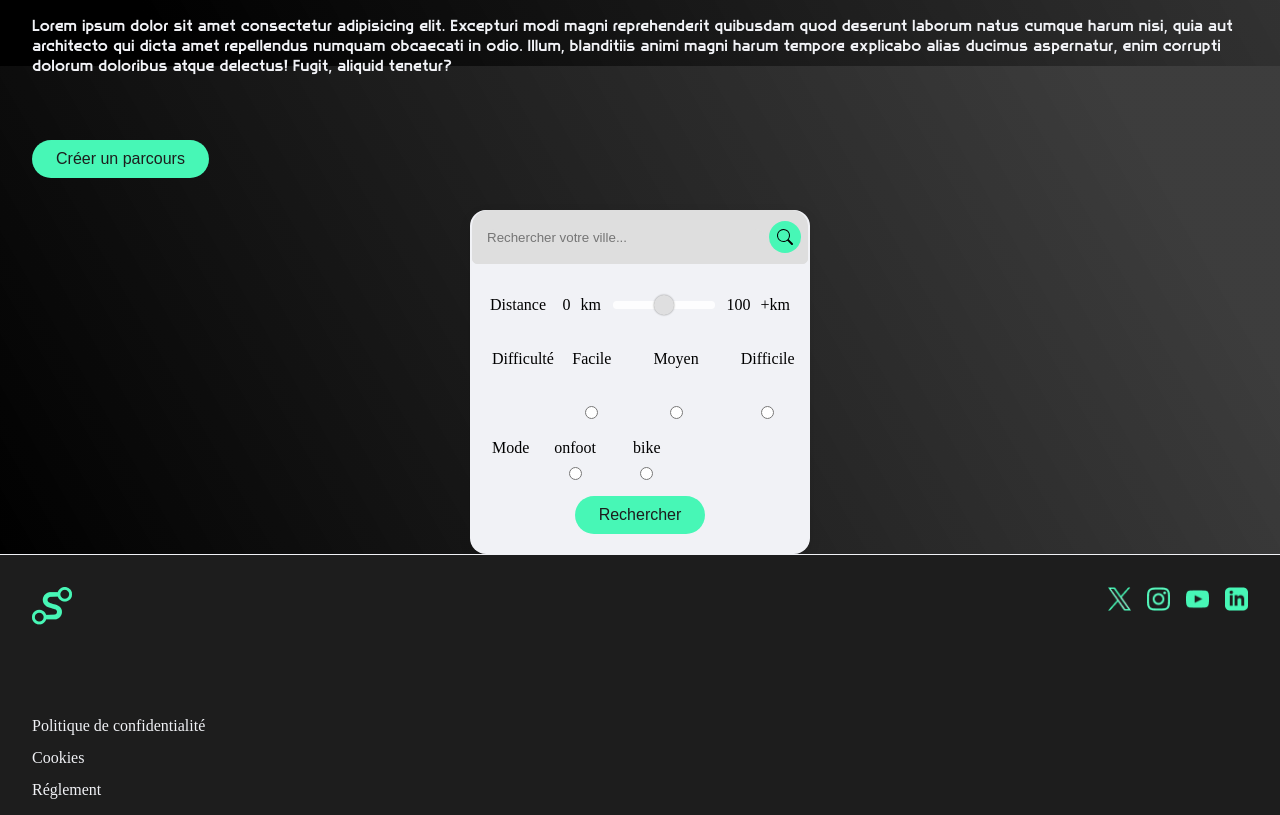
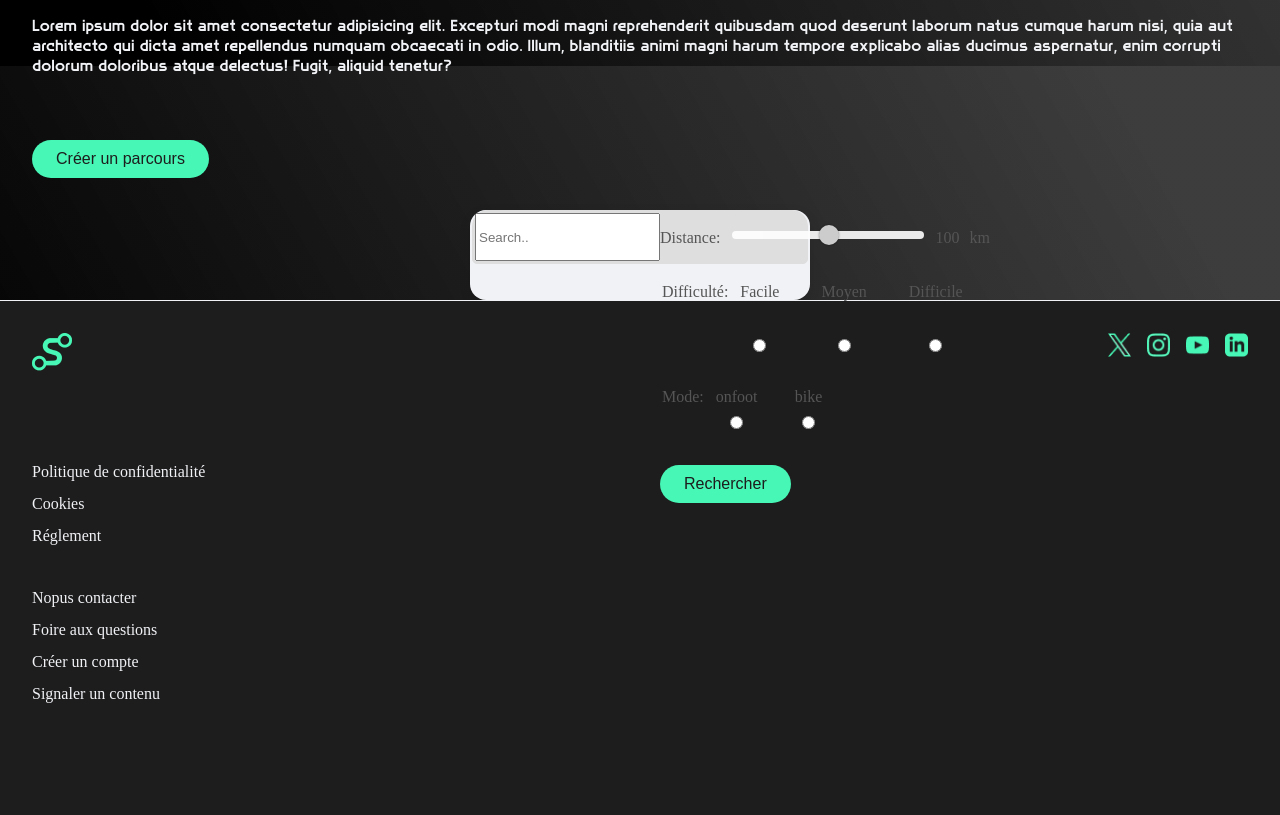
Before and after one commit to doko972/Tray-map, a PHP site: page /index.php in a window 1280 px wide. Shown: the part 1534-2349 px from the top of the page. After the commit the page ends 2237 px from the top, so only its background shows below. Run offline with PHP 8.4, Linux system fonts and the light colour scheme; data comes from the database, SQL or seed files in the repository.

Commit message:
before pull doko

```diff
--- a/app/range.php
+++ b/app/range.php
@@ -1,49 +1,48 @@
-<section>
-    <div class="range-container">
-        <form class="range-search-dy" action="/action_page.php">
-            <input class="search-form" type="text" placeholder="Rechercher votre ville..." name="search">
-            <button type="submit" class="search-btn">
-                <img src="img/loupe.png" alt="Recherche" class="search-icon">
-            </button>
-        </form>
+<section class="range-container">
+    <div class="range-nav">
+        <form method="post" action="search-route.php">
+            <!-- //token  dont forget to send token-->
+            <input type="hidden" name="action" value="search">
+            <input class="range-search" type="text" placeholder="Search.." name="title">
             <div class="range-options">
                 <div class="range-choice">
-                <div class="range_radio-ad">
-                    <label for="distance">Distance</label>
+                    <label for="distance">Distance:</label>
+                    <input name="distance" type="range" id="distance" min="1" max="100" oninput="this.nextElementSibling.value = this.value">
+                    <output>100</output> km
                 </div>
-                <div class="range-slider">
-                    <span>0</span>km
-                    <input class="range-input" type="range" id="distance" min="0" max="100"
-                        oninput="this.nextElementSibling.value = this.value">
-                    <output>100</output>+km
-                </div>
-            </div>
+
                 <div class="range-choice">
-                <div class="range-choice_md-ld">
-                    <legend>Difficulté</legend>
-                </div>
+                    <legend>Difficulté:</legend>
                     <?php
                     $difficulties = getDifficulties($dbCo);
                     foreach ($difficulties as $difficulty) {
                         echo AddsHtmlDifficulty($difficulty);
                     }
                     ?>
+                    <!-- <input type="radio" id="easy" name="difficulty_name" value="1">
+                    <label for="easy">Facile</label><br>
+                    <input type="radio" id="medium" name="difficulty_name" value="2">
+                    <label for="medium">Moyen</label><br>
+                    <input type="radio" id="hard" name="difficulty_name" value="3">
+                    <label for="hard">Difficile</label><br> -->
                 </div>
-            <div class="range-choice_md">
-                <div class="range-choice_md-lg">
-                    <legend>Mode</legend>
-                </div>
-                <div class="range-choice_rd">
+
+                <div class="range-choice">
+                    <legend>Mode:</legend>
                     <?php
-                    $classRoutes = getClassRoutes($dbCo);
+                    $classRoutes  = getClassRoutes($dbCo);
                     foreach ($classRoutes as $classRoute) {
                         echo AddsHtmlClassRoute($classRoute);
                     }
                     ?>
-                </div>
-            </div>
+                    <!-- <input type="radio" id="onfoot" name="class_route" value="1">
+                    <label for="onfoot">A Pieds</label><br>
+                    <input type="radio" id="bike" name="class_route" value="2">
+                    <label for="bike">Vélo</label><br> -->
                 </div>
                 <button class="range-btn btn" type="submit">Rechercher</button>
             </div>
+        </form>
     </div>
+
 </section>
```
Lines whose indentation alone changed are shown as unchanged.
